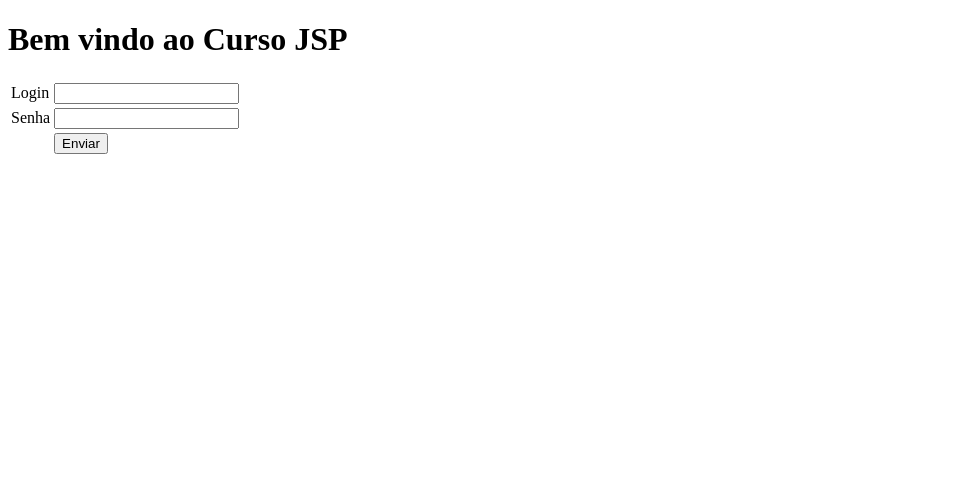
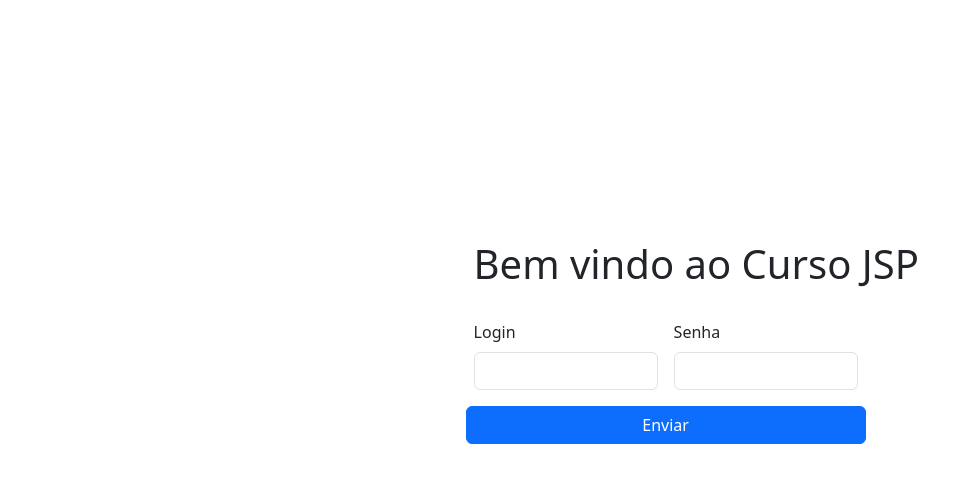
Before and after one commit to FDiegoRocha/curso-jsp, a Java web app: page / in a window 1280 px wide. Shown: the top 483 px of the page, without its empty margins (0-972 px from the left). Run offline with Tomcat 11, a stand-in JSP engine, Linux system fonts and the light colour scheme.

Commit message:
estilização de pagina de login com bootstrap

```diff
--- a/src/main/webapp/index.jsp
+++ b/src/main/webapp/index.jsp
@@ -1,37 +1,57 @@
 <%@ page language="java" contentType="text/html; charset=UTF-8"
 	pageEncoding="UTF-8"%>
 <!DOCTYPE html>
-<html>
+<html lang="en">
 <head>
 <meta charset="UTF-8">
+ <meta name="viewport" content="width=device-width, initial-scale=1">
 <title>Pagina Inicial</title>
+<link href="https://cdn.jsdelivr.net/npm/bootstrap@5.3.9/dist/css/bootstrap.min.css" rel="stylesheet" integrity="sha384-yEPZ7jP9S0QKiUQ0m3jjsO4ProIW7wvR9gXkI7JOGa2XVsw53Yke2bsdkBbjmmiX" crossorigin="anonymous">
+<style type="text/css">
+
+form{
+	position: absolute;
+	top: 40%;
+	left: 37%;
+	right: 33%;
+
+}
+
+h1{
+	position: absolute;
+	top: 30%;
+	left: 37%;
+}
+
+.msg{
+	position: absolute;
+	top: 60%;
+	left: 37%;
+	font-size: 15px;
+	color: red;
+}
+
+</style>
+
 </head>
 <body>
 	<h1>Bem vindo ao Curso JSP</h1>
-	<form action="ServletLogin" method="post">
+	<form action="ServletLogin" method="post" class="row g-3">
 		<input type="hidden" value="<%= request.getParameter("url") %>" name="url">
-		<table>
-			<tr>
-				<td><label>Login</label></td>
-				<td>
-					<input name="login" type="text">
-				</td>
-			</tr>
-			<tr>
-				<td><label>Senha</label></td>
-				<td>
-					<input name="senha" type="password">
-				</td>
-			</tr>
-			<tr>
-				<td>
-				<td>
-					<input type="submit" value="Enviar">
-				</td>
-			</tr>
-		</table>
+		 <div class="col-md-6">
+		<label class="form-label">Login</label>
+		<input class="form-control" name="login" type="text">
+		</div>
+		 <div class="col-md-6">
+		<label  class="form-label">Senha</label></td>
+		<input class="form-control" name="senha" type="password">
+		</div>
+
+		<input class="btn btn-primary" type="submit" value="Enviar">
+
 	</form>
-	<h4>${msg}</h4>
+	<h4 class="msg">${msg}</h4>
 
+<script src="https://cdn.jsdelivr.net/npm/bootstrap@5.3.9/dist/js/bootstrap.bundle.min.js" integrity="sha384-WyOxWvTyr1QaMPfiPJSv76iReVthorl5uWlFtZPyK0IEB0hGzo9y5Bp9mYanr8Bu" crossorigin="anonymous"></script>
 </body>
 </html>
```
